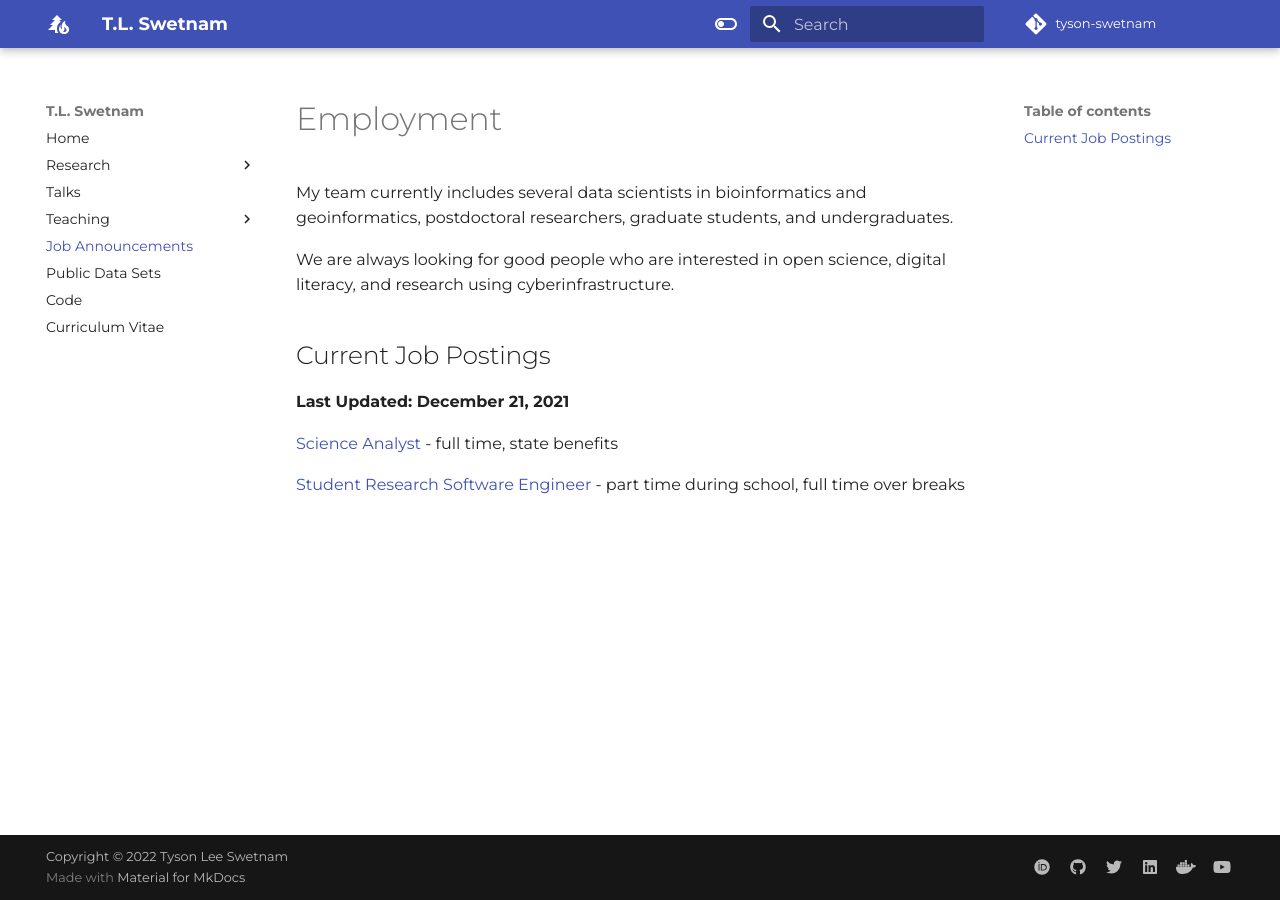
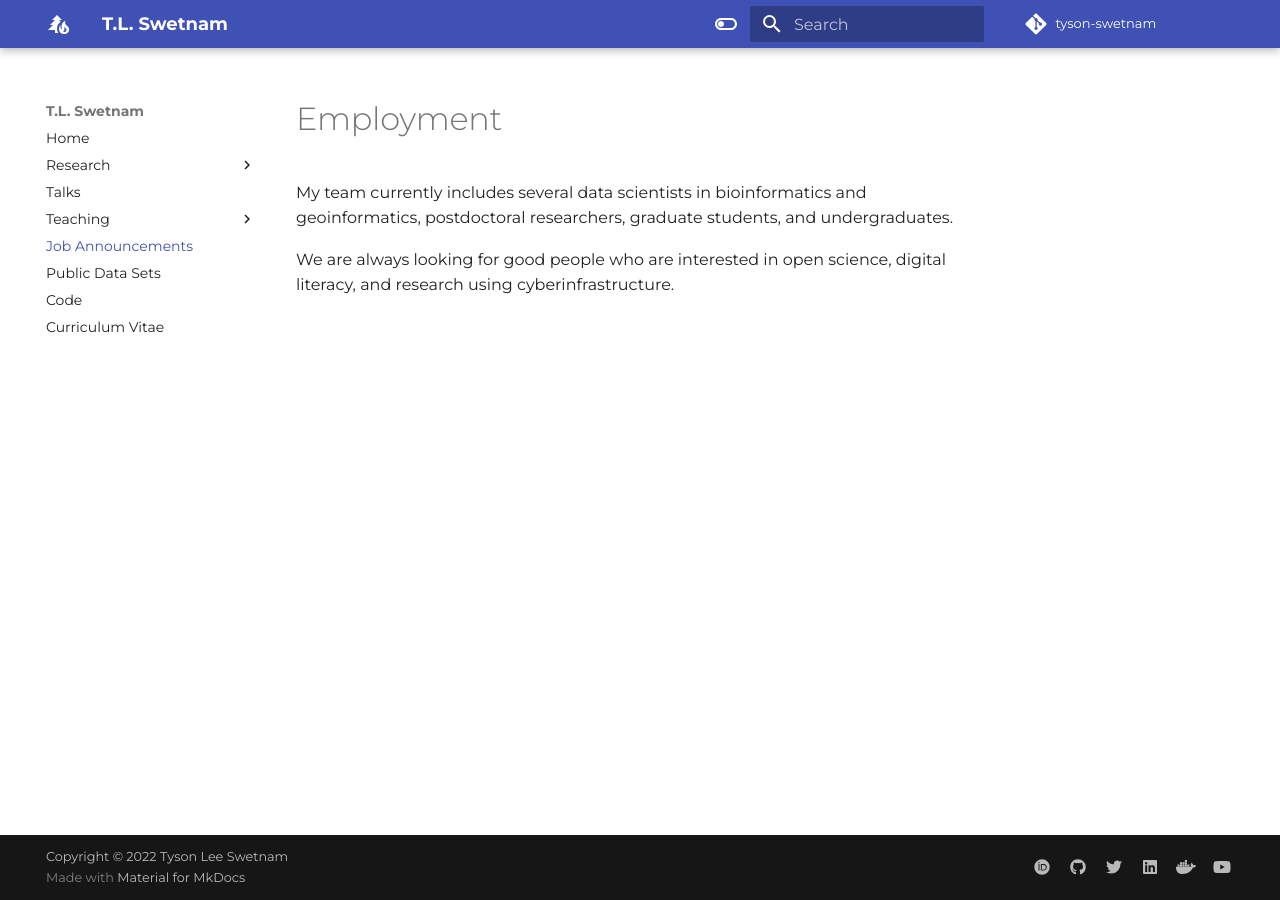
Before and after one commit to tyson-swetnam/new-website, an MkDocs documentation site: the page built from docs/jobs.md, in a window 1280 px wide. Built offline with MkDocs 1.6.1 and Material for MkDocs 9.7.7, drawn with Linux system fonts in a browser that asks for light colours; some web fonts are replaced; comment, search, counter and statistics services are not loaded.

Commit message:
Update jobs.md

```diff
--- a/docs/jobs.md
+++ b/docs/jobs.md
@@ -3,11 +3,3 @@
 My team currently includes several data scientists in bioinformatics and geoinformatics, postdoctoral researchers, graduate students, and undergraduates.
 
 We are always looking for good people who are interested in open science, digital literacy, and research using cyberinfrastructure.
-
-## Current Job Postings
-
-**Last Updated: December 21, 2021**
-
-[Science Analyst](https://arizona.csod.com/ux/ats/careersite/4/home/requisition/8066?c=arizona) - full time, state benefits
-
-[Student Research Software Engineer](https://app.joinhandshake.com/jobs/5750112) - part time during school, full time over breaks
```
